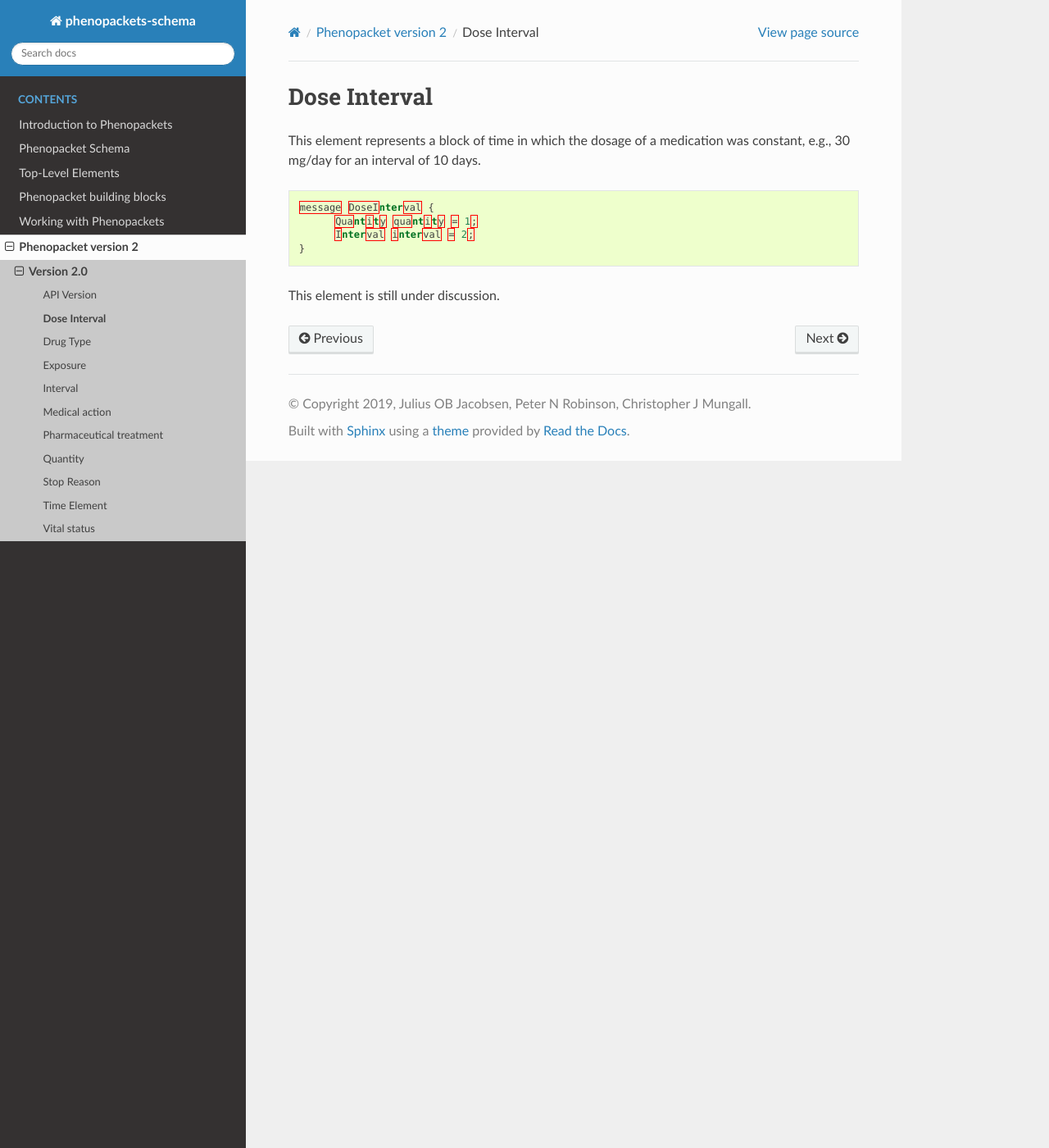
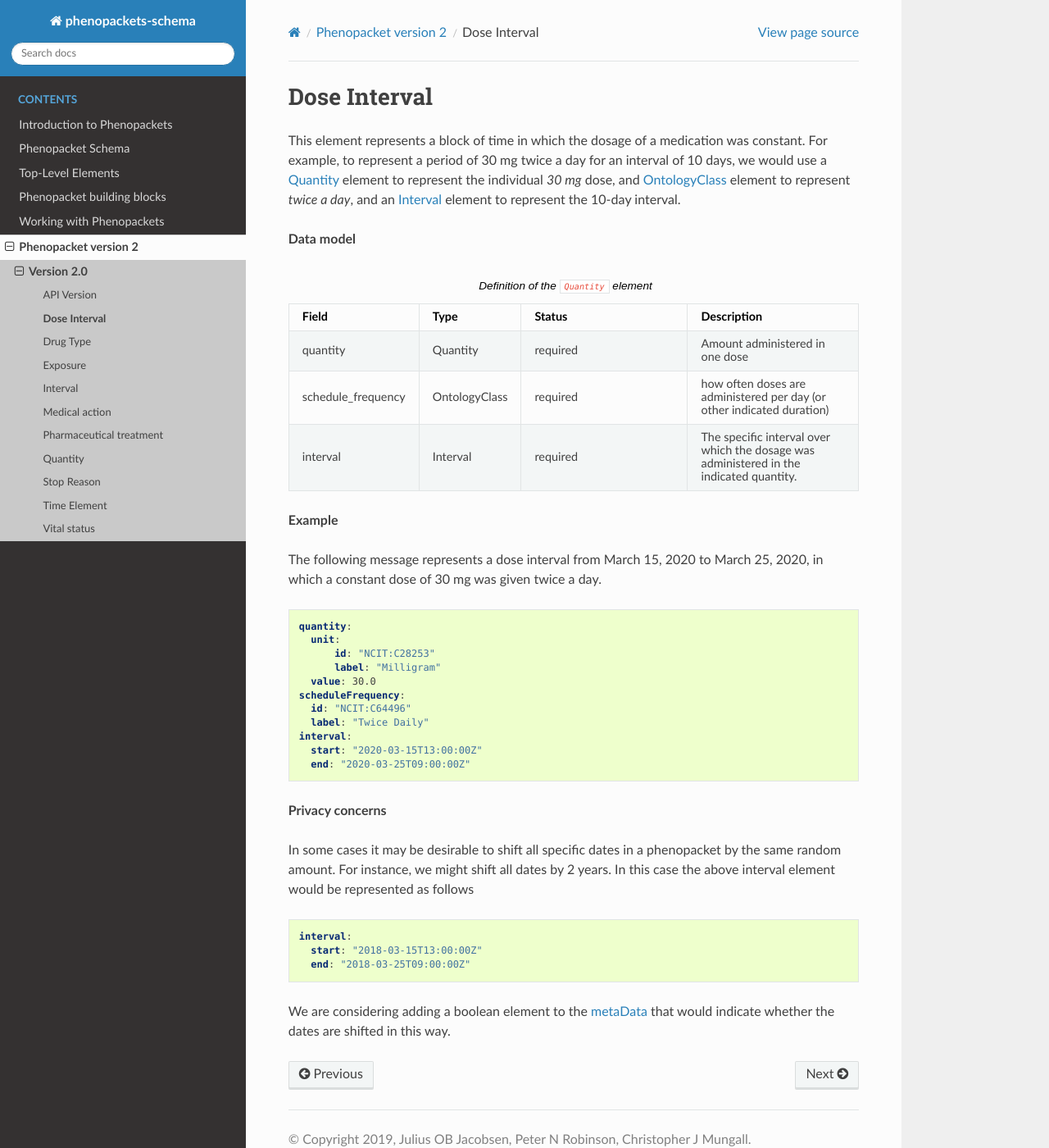
Before and after one commit to phenopackets/phenopacket-schema, a Sphinx documentation site: the page built from docs/dose-interval.rst, in a window 1280 px wide and 1400 px high. Shown: the whole window at 82% size. Built offline with Sphinx 7.4.7 and the Read the Docs theme 2.0.0, drawn with Linux system fonts in a browser that asks for light colours.

Commit message:
revising dose-interval documentation

```diff
--- a/docs/dose-interval.rst
+++ b/docs/dose-interval.rst
@@ -5,14 +5,67 @@ Dose Interval
 =============
 
 This element represents a block of time in which the dosage of a medication was
-constant, e.g., 30 mg/day for an interval of 10 days.
+constant. For example, to represent a period of  30 mg twice a day for an interval of 10 days, we would
+use a :ref:`rstquantity` element to represent the individual `30 mg` dose, and :ref:`rstontologyclass`
+element to represent `twice a day`, and an :ref:`rstinterval` element to represent the 10-day interval.
 
 
-.. code-block:: json
 
-  message DoseInterval {
-        Quantity quantity = 1;
-        Interval interval = 2;
-  }
 
-This element is still under discussion.
+**Data model**
+
+
+.. list-table:: Definition  of the ``Quantity`` element
+   :widths: 25 25 50 50
+   :header-rows: 1
+
+   * - Field
+     - Type
+     - Status
+     - Description
+   * - quantity
+     - Quantity
+     - required
+     - Amount administered in one dose
+   * - schedule_frequency
+     - OntologyClass
+     - required
+     - how often doses are administered per day (or other indicated duration)
+   * - interval
+     - Interval
+     - required
+     - The specific interval over which the dosage was administered in the indicated quantity.
+
+
+**Example**
+
+The following message represents a dose interval from March 15, 2020 to March 25, 2020, in which a constant dose
+of 30 mg was given twice a day.
+
+.. code-block:: yaml
+
+  quantity:
+    unit:
+        id: "NCIT:C28253"
+        label: "Milligram"
+    value: 30.0
+  scheduleFrequency:
+    id: "NCIT:C64496"
+    label: "Twice Daily"
+  interval:
+    start: "2020-03-15T13:00:00Z"
+    end: "2020-03-25T09:00:00Z"
+
+**Privacy concerns**
+
+In some cases it may be desirable to shift all specific dates in a phenopacket by the same random amount. For instance, we
+might shift all dates by 2 years. In this case the above interval element would be represented as follows
+
+.. code-block:: yaml
+
+  interval:
+    start: "2018-03-15T13:00:00Z"
+    end: "2018-03-25T09:00:00Z"
+
+
+We are considering adding a boolean element to the :ref:`metadata` that would indicate whether the dates are shifted in this way.
```
